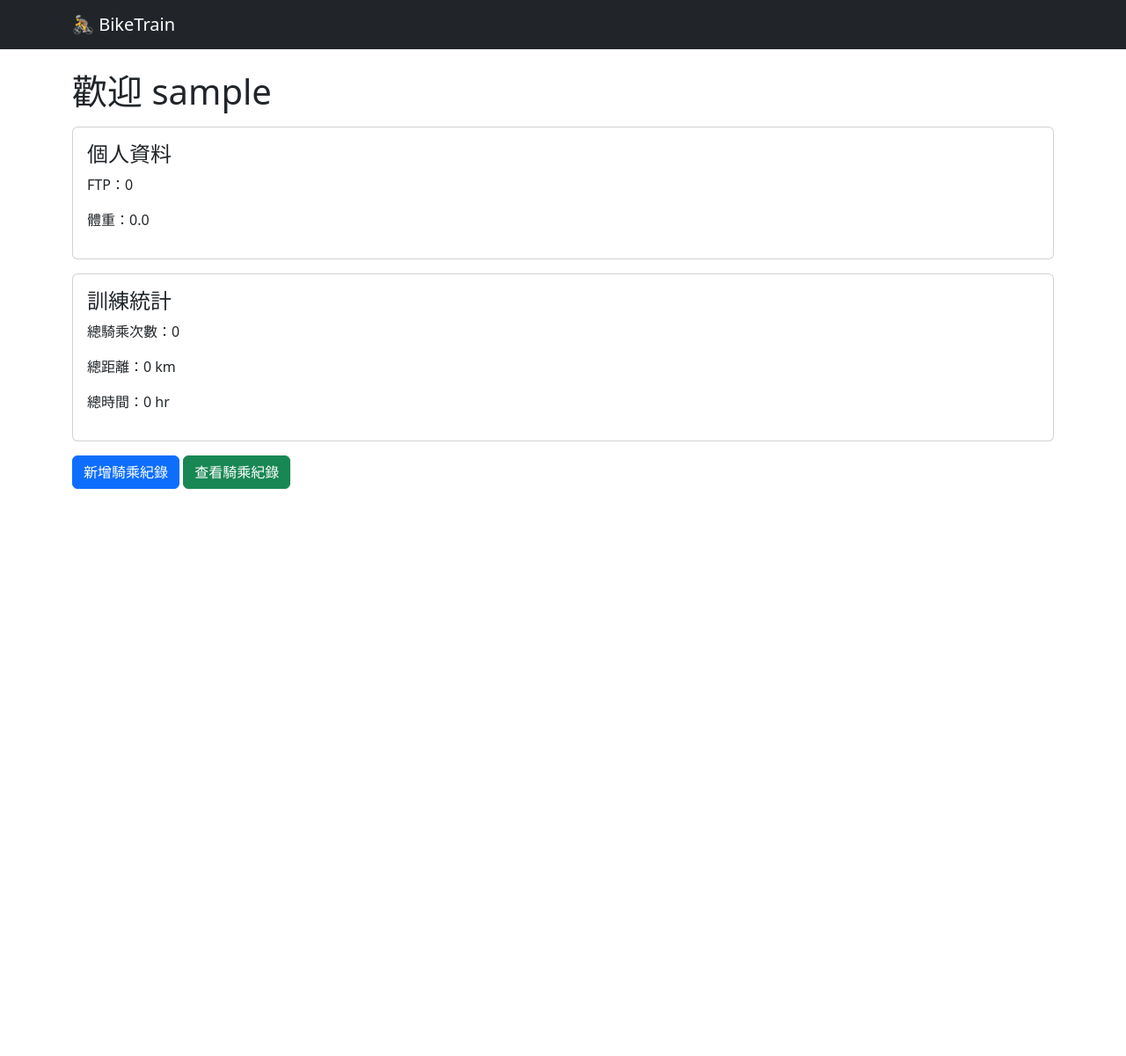
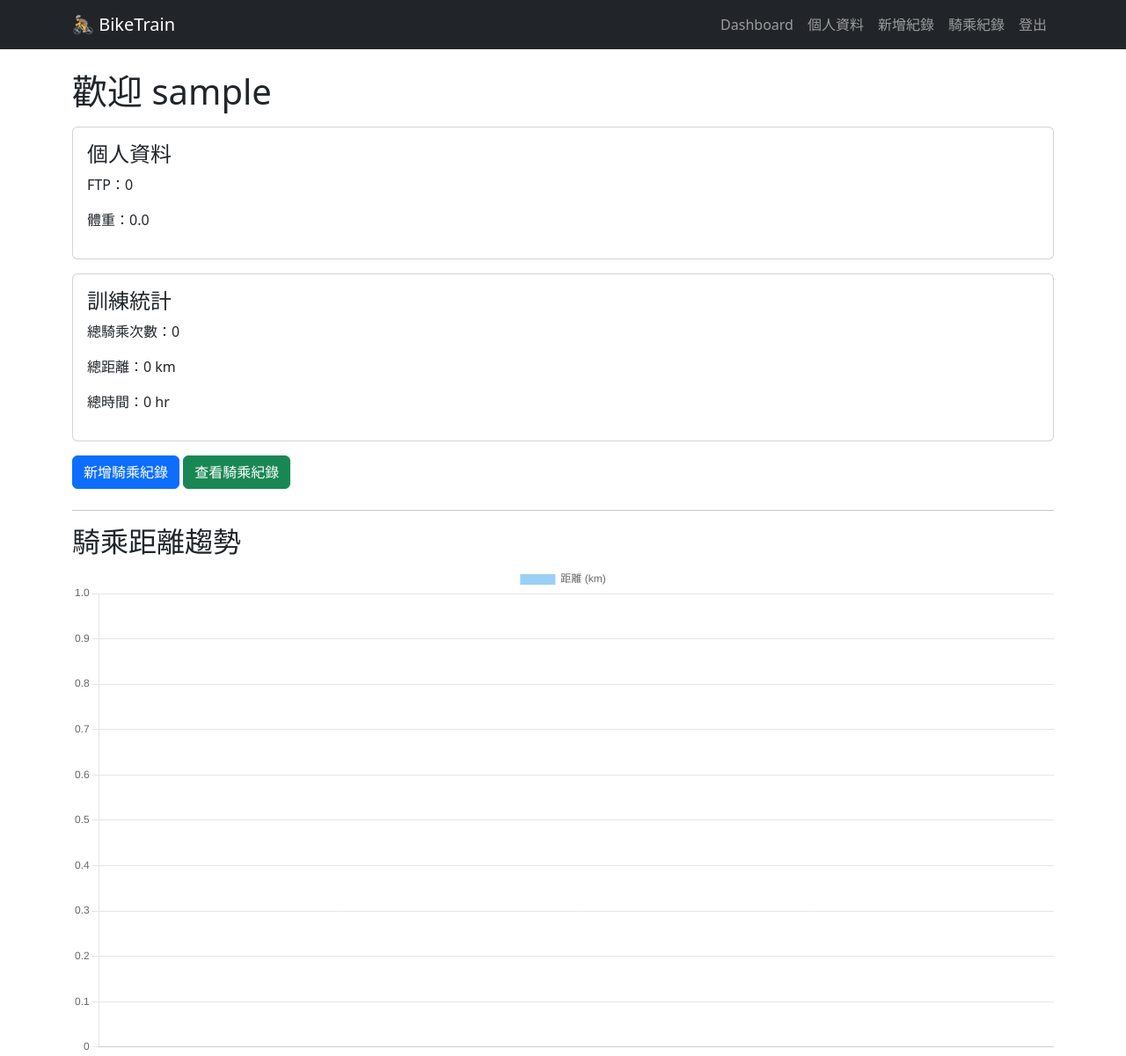
Before and after one commit to jerrywuhi/BikeTrain, a Flask app: page /dashboard in a window 1280 px wide. Shown: the whole page at 88% size. Before the commit the page ends 556 px from the top, so only its background shows below. Run offline with Flask 3, Linux system fonts and the light colour scheme; the visitor is signed in with stand-in values (Sample User, id 1); data that the repository does not hold is empty.

Commit message:
Complete Day 6 Dashboard Chart

```diff
--- a/app/routes.py
+++ b/app/routes.py
@@ -2,23 +2,29 @@ from flask import Blueprint
 from flask import render_template
 from flask import redirect
 from flask import url_for
+
 from . import db
+
 from .models import User
+from .models import Ride
 
 from .forms import RegistrationForm
-from werkzeug.security import generate_password_hash
 from .forms import LoginForm
-from flask_login import login_user
-from flask_login import logout_user
-from flask_login import login_required
-from flask_login import current_user
+from .forms import RideForm
+from .forms import ProfileForm
 
-from werkzeug.security import check_password_hash
-from flask_login import login_required
-from flask_login import current_user
+from werkzeug.security import (
+    generate_password_hash,
+    check_password_hash
+)
 
-from .forms import RideForm
-from .models import Ride
+from flask_login import (
+    login_user,
+    logout_user,
+    login_required,
+    current_user
+)
+
 
 main = Blueprint('main', __name__)
 
@@ -84,9 +90,8 @@ def login():
 @main.route('/dashboard')
 @login_required
 def dashboard():
-
     rides = Ride.query.filter_by(
-        user_id=current_user.id
+    user_id=current_user.id
     ).all()
 
     total_distance = sum(
@@ -99,12 +104,23 @@ def dashboard():
 
     total_rides = len(rides)
 
+    ride_dates = [
+        ride.date.strftime("%m-%d")
+        for ride in rides
+    ]
+
+    ride_distances = [
+        ride.distance
+        for ride in rides
+    ]
     return render_template(
         'dashboard.html',
         user=current_user,
         total_distance=total_distance,
         total_duration=total_duration,
-        total_rides=total_rides
+        total_rides=total_rides,
+        ride_dates=ride_dates,
+        ride_distances=ride_distances
     )
 
 @main.route('/ride/add', methods=['GET', 'POST'])
@@ -146,3 +162,36 @@ def rides():
         'rides.html',
         rides=rides
     )
+@main.route('/logout')
+@login_required
+def logout():
+
+    logout_user()
+
+    return redirect(url_for('main.login'))
+
+@main.route('/profile', methods=['GET', 'POST'])
+@login_required
+def profile():
+
+    form = ProfileForm()
+
+    if form.validate_on_submit():
+
+        current_user.ftp = form.ftp.data
+        current_user.weight = form.weight.data
+
+        db.session.commit()
+
+        return redirect(
+            url_for('main.dashboard')
+        )
+
+    if not form.is_submitted():
+        form.ftp.data = current_user.ftp
+        form.weight.data = current_user.weight
+
+    return render_template(
+        'profile.html',
+        form=form
+    )
--- a/app/templates/base.html
+++ b/app/templates/base.html
@@ -11,14 +11,49 @@
 
 <body>
 
-<nav class="navbar navbar-dark bg-dark">
+<script src="https://cdn.jsdelivr.net/npm/chart.js"></script>
+
+<nav class="navbar navbar-expand-lg navbar-dark bg-dark">
+
     <div class="container">
 
-        <a class="navbar-brand" href="/">
+        <a class="navbar-brand" href="/dashboard">
             🚴 BikeTrain
         </a>
 
+        <div class="navbar-nav">
+
+            <a class="nav-link"
+               href="/dashboard">
+                Dashboard
+            </a>
+
+            <li class="nav-item">
+                <a class="nav-link"
+                    href="{{ url_for('main.profile') }}">
+                    個人資料
+                </a>
+            </li>
+
+            <a class="nav-link"
+               href="/ride/add">
+                新增紀錄
+            </a>
+
+            <a class="nav-link"
+               href="/rides">
+                騎乘紀錄
+            </a>
+
+            <a class="nav-link"
+               href="/logout">
+                登出
+            </a>
+
+        </div>
+
     </div>
+
 </nav>
 
 <div class="container mt-4">
--- a/app/templates/dashboard.html
+++ b/app/templates/dashboard.html
@@ -26,14 +26,51 @@
 
 </div>
 
-<a href="/ride/add"
-   class="btn btn-primary mt-3">
-   新增騎乘紀錄
+<a href="/ride/add" class="btn btn-primary mt-3">
+    新增騎乘紀錄
 </a>
 
-<a href="/rides"
-   class="btn btn-success mt-3">
-   查看騎乘紀錄
+<a href="/rides" class="btn btn-success mt-3">
+    查看騎乘紀錄
 </a>
 
+<hr class="mt-4">
+
+<h2>騎乘距離趨勢</h2>
+
+<canvas id="distanceChart"></canvas>
+
+<script>
+
+const rideDates = {{ ride_dates | tojson }};
+const rideDistances = {{ ride_distances | tojson }};
+
+const ctx = document.getElementById('distanceChart');
+
+new Chart(ctx, {
+    type: 'bar',
+    data: {
+        labels: rideDates,
+        datasets: [{
+            label: '距離 (km)',
+            data: rideDistances
+        }]
+    },
+    options: {
+        responsive: true,
+        plugins: {
+            legend: {
+                display: true
+            }
+        },
+        scales: {
+            y: {
+                beginAtZero: true
+            }
+        }
+    }
+});
+
+</script>
+
 {% endblock %}
```
Also changed, not shown: app/forms.py (+16 -0 lines), app/templates/profile.html (added, +29 -0 lines).
